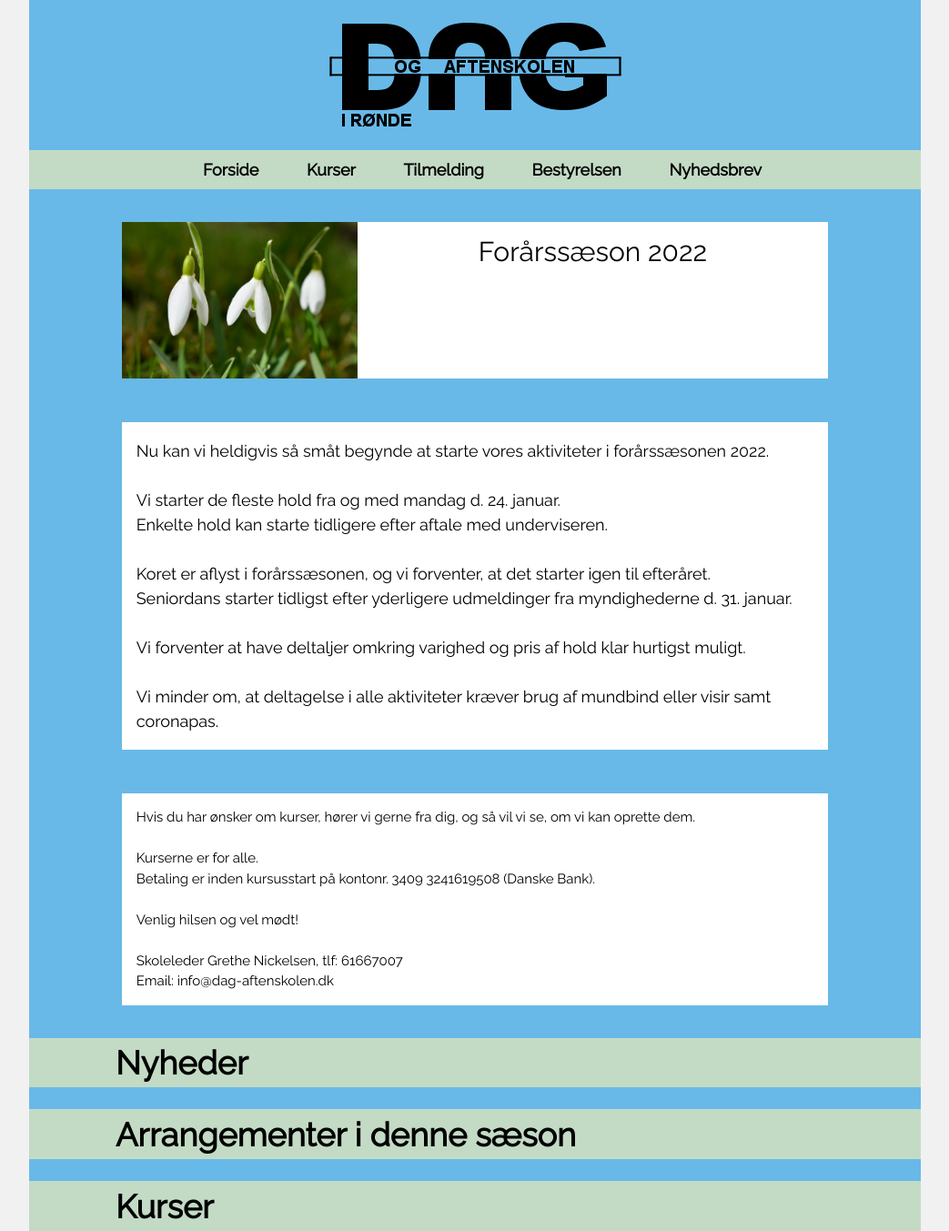
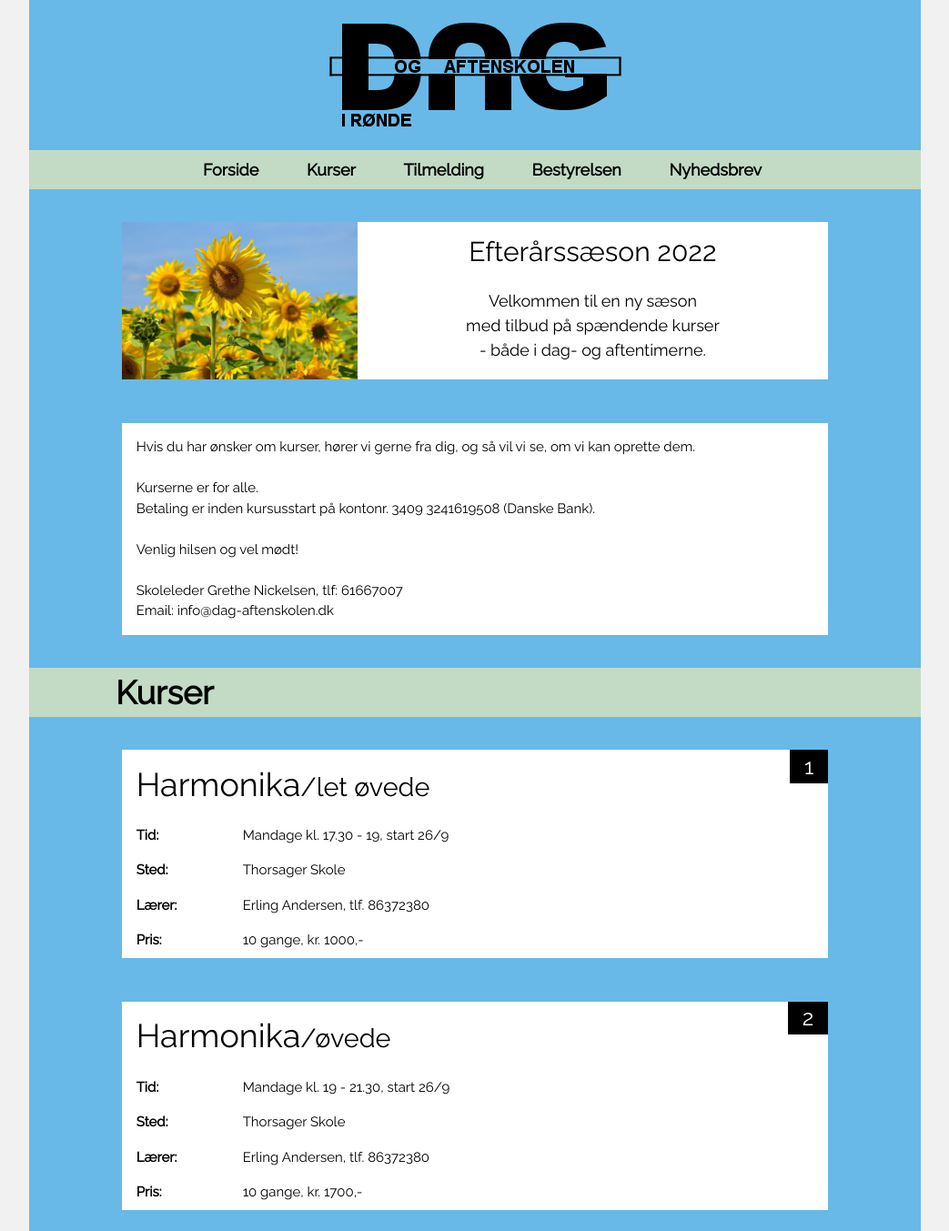
Before and after one commit to nickelsen/dag-aftenskolen.dk, a Jekyll site: the page built from index.html, in a window 1280 px wide and 1400 px high, cut to the strip 0-1353 px from the top of the window. Shown: the whole strip at 91% size, without its empty margins (118-1161 px from the left). Built offline with Jekyll 4.4.1, drawn with Linux system fonts in a browser that asks for light colours; comment, search, counter and statistics services are not loaded; some of the changed text lies outside the part shown.

Commit message:
Efterår 2022

```diff
--- a/_data/courses.csv
+++ b/_data/courses.csv
@@ -1 +1,9 @@
 number,title,subtitle,description,time,place,teacher,price,img
+1,Harmonika,let øvede,,"Mandage kl. 17.30 - 19, start 26/9",Thorsager Skole,"Erling Andersen, tlf. 86372380","10 gange, kr. 1000,-","harmonika.jpg"
+2,Harmonika,øvede,,"Mandage kl. 19 - 21.30, start 26/9",Thorsager Skole,"Erling Andersen, tlf. 86372380","10 gange, kr. 1700,-",""
+3,Litteratur,hold 1,,Onsdage kl. 13 - 15.30 - hver anden uge. Start 7/9,"Rønde Bibliotek","Anny Kaasgaard, tlf. 30239288","20 timer kr. 600,-",""
+4,Litteratur,hold 2,,Onsdage kl. 13 - 15.30 - hver anden uge. Start 14/9,"Rønde Bibliotek","Anny Kaasgaard, tlf. 30239288","20 timer kr. 600,-",""
+5,Litteratur,hold 3,"Vi læser danske såvel som udenlandske tekster. Kurset er for alle, som holder af at læse.",Tirsdage kl. 14 - 16.30 - hver anden uge. Start 4/10,"Hornslethallen, Stadionvej 4","Anny Kaasgaard, tlf. 30239288","15 timer kr. 500,-",""
+6,Seniordans,,"Seniordans er fornøjelig motion, der styrker både hjerne og hjerte.<br/>Desuden giver det hyggeligt samvær med andre danseglade seniorer.<br/>Alle kan deltage, der kræves ingen forudsætninger og ingen fast dansepartner, og der er ingen hop og hurtige drejninger.",Torsdage kl. 10 - 12 med hyggelig kaffepause. Start 22/9,"Vrinners Beboerhus","Anny Kaasgaard, tlf. 30239288","20 timer kr. 400,-",""
+7,Læsekreds for de travle,,"Her læses kortere romaner efter deltagernes ønsker, og bagefter analyserers/diskuteres i fælles forum.","Mandage kl. 19 - 21.30, start 12/9","Rønde Bibliotek","Anny Kaasgaard, tlf. 30239288","10 timer kr. 350,-",""
+8,Couragekoret,,,"Mandage kl. 19 - 21.30, start 22/9","Egegård, Rønde","Malou Reitberger","45 timer kr. 600,-",""
--- a/index.html
+++ b/index.html
@@ -7,22 +7,20 @@ layout: default
         <div class="w3-col l10">
             <div class="w3-cell-row w3-white">
                 <div class="w3-col l4 w3-hide-small w3-hide-medium">
-                    <img src="{{ '/assets/img/snowdrop.jpg' | relative_url }}" class="w3-image">
+                    <img src="{{ '/assets/img/efteraar.jpg' | relative_url }}" class="w3-image">
                 </div>
                 <div class="w3-col l8 w3-white w3-center w3-container">
-                    <h2>Forårssæson 2022</h2>
-<!--
+                    <h2>Efterårssæson 2022</h2>
                     <p class="w3-large">
                         Velkommen til en ny sæson<br/>
                         med tilbud på spændende kurser<br/>
                         - både i dag- og aftentimerne.</p>
--->
                 </div>
             </div>
         </div>
         <div class="w3-col l1"><p></p></div>
     </div>
-    <div class="w3-row w3-padding-24">
+    <div class="w3-row w3-padding-24 w3-hide">
         <div class="w3-col l1"><p></p></div>
         <div class="w3-col l10">
             <div class="w3-row w3-white">
@@ -65,7 +63,7 @@ layout: default
     </div>
 </div>
 <a id="nyheder">
-    <div class="w3-container green w3-xxlarge">
+    <div class="w3-container green w3-xxlarge w3-hide">
         <div class="w3-row">
             <div class="w3-col l1 w3-hide-small w3-hide-medium"><p></p></div>
             <div class="w3-col l11">
@@ -75,7 +73,7 @@ layout: default
         </div>
     </div>
 </a>
-<div class="w3-container blue w3-padding-large">
+<div class="w3-container blue w3-padding-large w3-hide">
     {% for entry in site.data.news %}
     <!-- News entry card -->
     <div class="w3-row w3-padding-24">
@@ -94,7 +92,7 @@ layout: default
     </div>
     {% endfor %}
 </div>
-<div class="w3-container green w3-xxlarge">
+<div class="w3-container green w3-xxlarge w3-hide">
     <div class="w3-row">
         <div class="w3-col l1 w3-hide-small w3-hide-medium"><p></p></div>
         <div class="w3-col l11">
@@ -103,10 +101,9 @@ layout: default
         <div class="w3-col l1"></div>
     </div>
 </div>
-<div class="w3-container blue w3-padding-large">
+<div class="w3-container blue w3-padding-large w3-hide">
 
     <!-- Activity card -->
-    <!---
     <div class="w3-row w3-padding-24">
       <div class="w3-col l1"><p></p></div>
       <div class="w3-col l10">
@@ -126,10 +123,8 @@ layout: default
       </div>
       <div class="w3-col l1"><p></p></div>
     </div>
-    -->
 
     <!-- Activity card -->
-    <!--
     <div class="w3-row w3-padding-24">
       <div class="w3-col l1"><p></p></div>
       <div class="w3-col l10">
@@ -149,10 +144,8 @@ layout: default
       </div>
       <div class="w3-col l1"><p></p></div>
     </div>
-    -->
 
     <!-- Activity card -->
-    <!--
     <div class="w3-row w3-padding-24">
       <div class="w3-col l1"><p></p></div>
       <div class="w3-col l10">
@@ -169,7 +162,6 @@ layout: default
       </div>
       <div class="w3-col l1"><p></p></div>
     </div>
-    -->
 </div>
 <a id="kurser">
     <div class="w3-container green w3-xxlarge">
```
